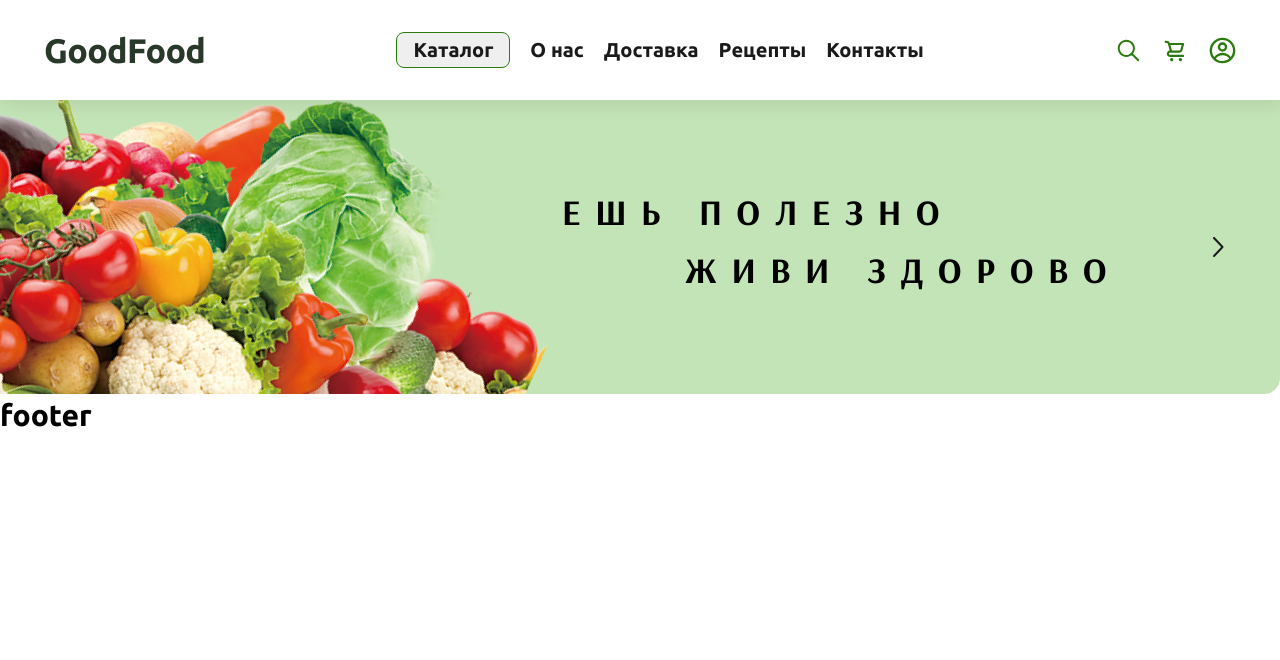
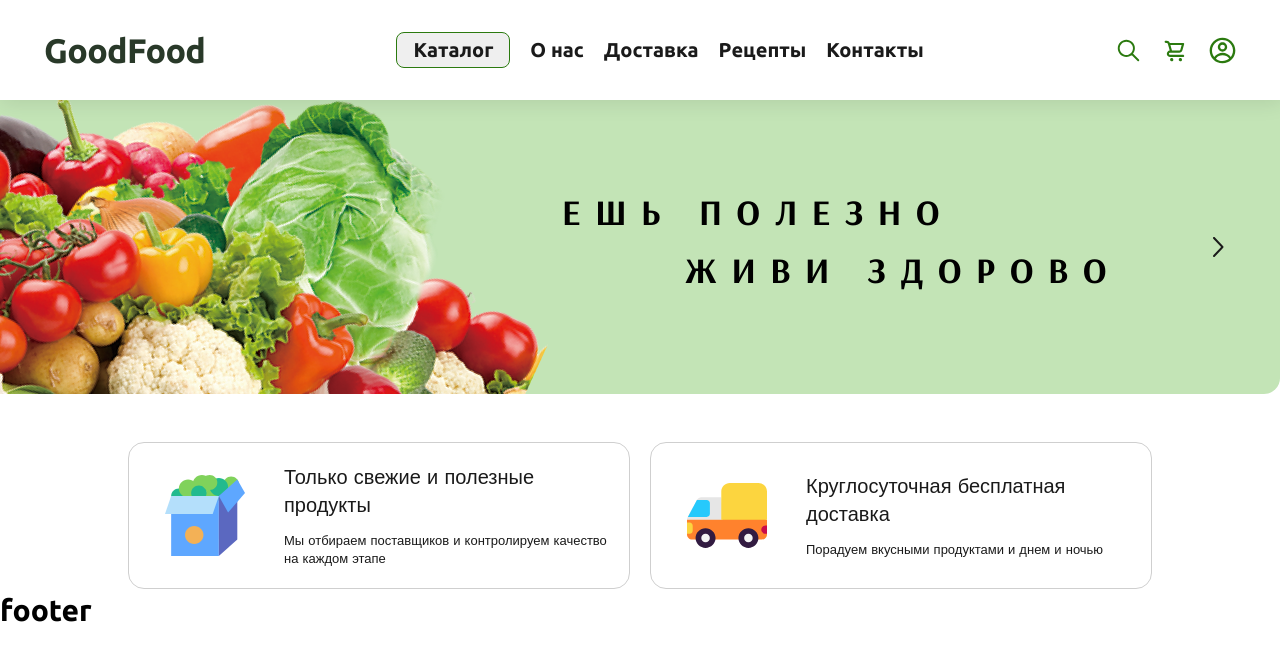
Before and after one commit to kavabunga/goodfood-frontend, a React (Vite) app: page / in a window 1280 px wide. Shown: the top 660 px of the page. Built offline with nearby package versions, Linux system fonts and the light colour scheme.

Commit message:
feat: create info-card component and integrate it on the home page
After applying this commit, an info-card component will be created and integrated onto the home page.

```diff
--- /dev/null
+++ b/src/components/info-card/index.tsx
@@ -0,0 +1,23 @@
+import React from 'react';
+import styles from './info-card.module.scss';
+
+type InfoCardProps = {
+	title: string;
+	description: string;
+	imageUrl: string;
+	altText: string;
+};
+
+const InfoCard: React.FC<InfoCardProps> = ({ title, description, imageUrl, altText }) => {
+	return (
+		<div className={styles.infoCard}>
+			<img className={styles.infoCard__image} src={imageUrl} alt={altText} />
+			<div className={styles.infoCard__content}>
+				<h2 className={styles.infoCard__title}>{title}</h2>
+				<p className={styles.infoCard__description}>{description}</p>
+			</div>
+		</div>
+	);
+};
+
+export default InfoCard;
--- /dev/null
+++ b/src/components/info-card/info-card.module.scss
@@ -0,0 +1,43 @@
+@use '../../scss/_variables' as *;
+@use '../../scss/_mixins' as *;
+
+.infoCard {
+	max-width: 502px;
+	min-height: 145px;
+	width: 100%;
+	display: flex;
+	align-items: center;
+	justify-content: center;
+	border-radius: 16px;
+	border: 1px solid var(--unnamed, #cfcfcf);
+	box-sizing: border-box;
+	padding: 20px;
+}
+
+.infoCard__content {
+	margin-left: 23px;
+}
+
+.infoCard__title {
+	color: var(--unnamed, #1a1a1a);
+	font-family: $work-sans-font;
+	font-size: clamp(13px, 5vw, 20px);
+	font-style: normal;
+	font-weight: 300;
+	line-height: 140%;
+	max-width: 331px;
+	align-self: stretch;
+}
+
+.infoCard__description {
+	@extend %zero-padding-margin;
+
+	color: var(--unnamed, #1a1a1a);
+	font-family: $work-sans-font;
+	font-size: 13px;
+	font-style: normal;
+	font-weight: 300;
+	line-height: 140%;
+	max-width: 331px;
+	margin-top: 13px;
+}
--- a/src/pages/home/index.tsx
+++ b/src/pages/home/index.tsx
@@ -1,7 +1,9 @@
 import React from 'react';
 import SliderComponent from '../../components/slider-component';
-
 import styles from './home.module.scss';
+import InfoCard from '@components/info-card';
+import usefulProductsIcon from '@images/useful-products-icon.svg';
+import roundTheClockDelivery from '@images/round-the-clock-delivery.svg';
 
 const Home: React.FC = () => {
 	return (
@@ -9,6 +11,20 @@ const Home: React.FC = () => {
 			<section className={styles.home__sliderSection}>
 				<SliderComponent />
 			</section>
+			<section className={styles.home__productsAndDelivery}>
+				<InfoCard
+					title="Только свежие и полезные продукты"
+					description="Мы отбираем поставщиков и контролируем качество на каждом этапе"
+					imageUrl={usefulProductsIcon}
+					altText="Продукты"
+				/>
+				<InfoCard
+					title="Круглосуточная бесплатная доставка"
+					description="Порадуем вкусными продуктами и днем и ночью"
+					imageUrl={roundTheClockDelivery}
+					altText="Доставка"
+				/>
+			</section>
 		</div>
 	);
 };
```
Also changed, not shown: src/assets/images/round-the-clock-delivery.svg (added), src/assets/images/useful-products-icon.svg (added).
